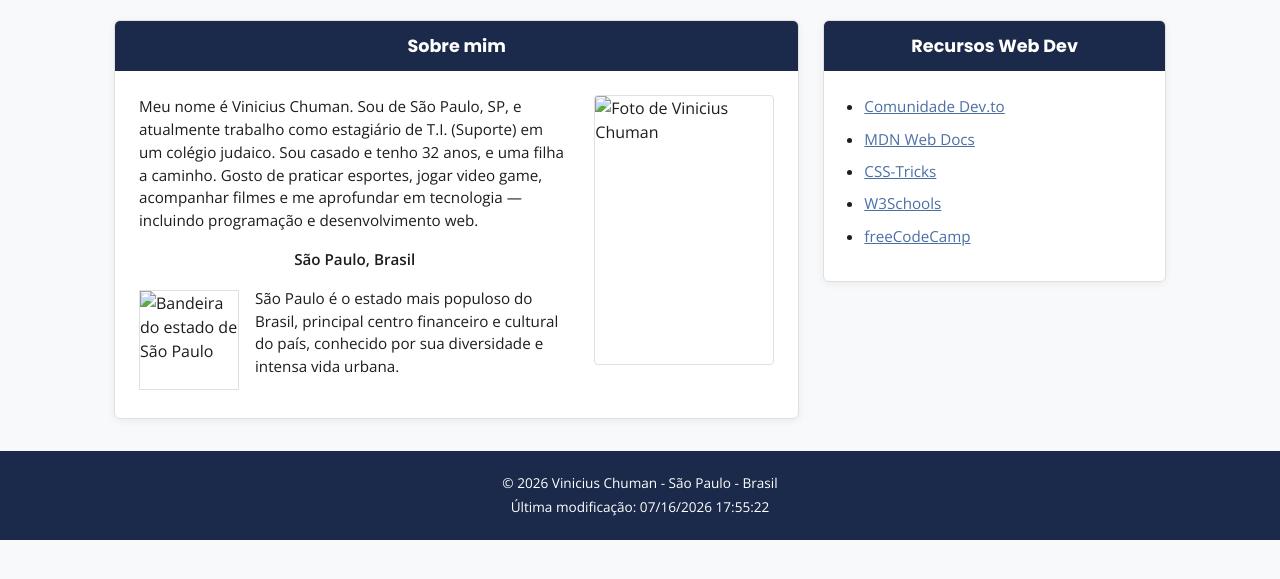
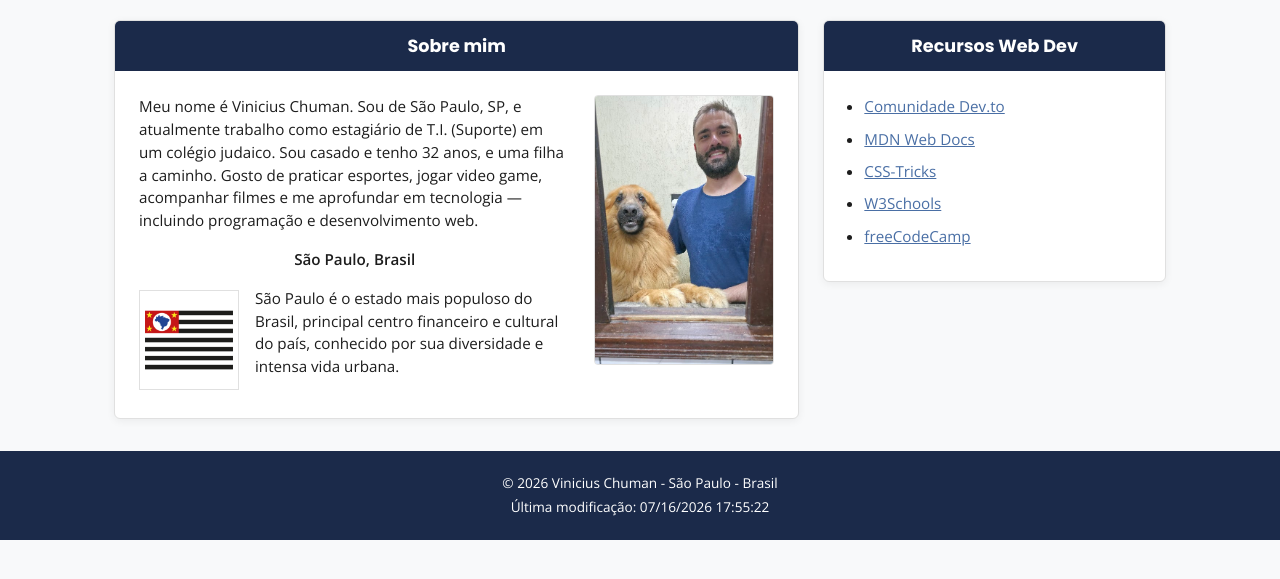
Before and after one commit to vinichuman/wdd131, a plain HTML site: page index.html in a window 1280 px wide. Shown: the part 209-788 px from the top of the page. Drawn offline with nearby package versions, Linux system fonts and the light colour scheme; files that its build step writes are made by us from their sources.

Commit message:
Corrige caminhos de index.html para pastas styles/images

```diff
--- a/index.html
+++ b/index.html
@@ -9,7 +9,7 @@
   <link rel="preconnect" href="https://fonts.googleapis.com">
   <link rel="preconnect" href="https://fonts.gstatic.com" crossorigin>
   <link href="https://fonts.googleapis.com/css2?family=Poppins:wght@400;600;700&family=Open+Sans:wght@400;600&display=swap" rel="stylesheet">
-  <link rel="stylesheet" href="estilos/base.css">
+  <link rel="stylesheet" href="styles/base.css">
   <script src="scripts/obterdatas.js" defer></script>
 </head>
 <body>
@@ -41,14 +41,14 @@
           </p>
           <p class="localizacao"><strong>São Paulo, Brasil</strong></p>
           <div class="estado-info">
-            <img src="imagens/bandeira-sao-paulo.png" alt="Bandeira do estado de São Paulo" width="100" height="100">
+            <img src="images/bandeira-sao-paulo.png" alt="Bandeira do estado de São Paulo" width="100" height="100">
             <p>
               São Paulo é o estado mais populoso do Brasil, principal centro financeiro e
               cultural do país, conhecido por sua diversidade e intensa vida urbana.
             </p>
           </div>
         </div>
-        <img class="foto-perfil" src="imagens/perfil.jpg" alt="Foto de Vinicius Chuman" width="150" height="270">
+        <img class="foto-perfil" src="images/perfil.jpg" alt="Foto de Vinicius Chuman" width="150" height="270">
       </div>
     </section>
 
```
